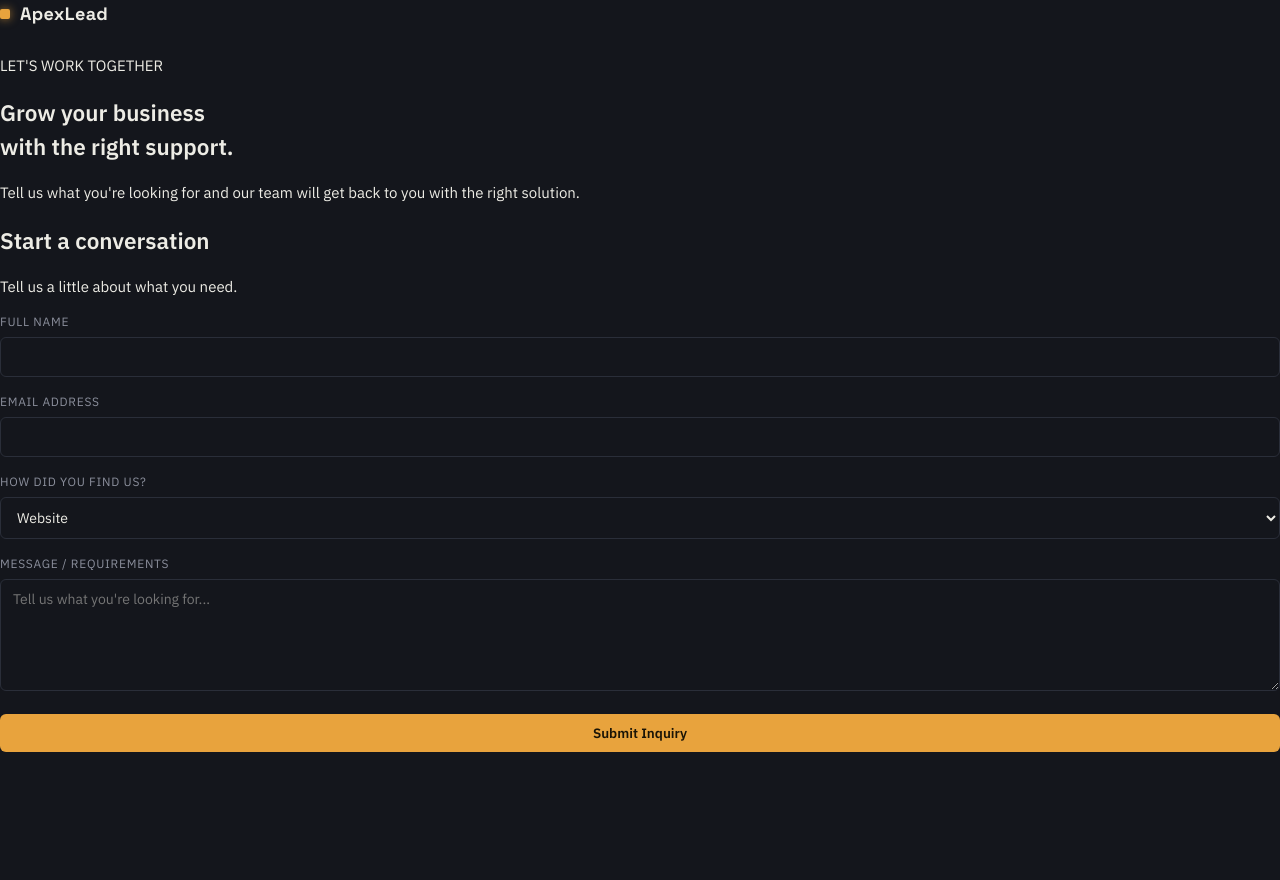
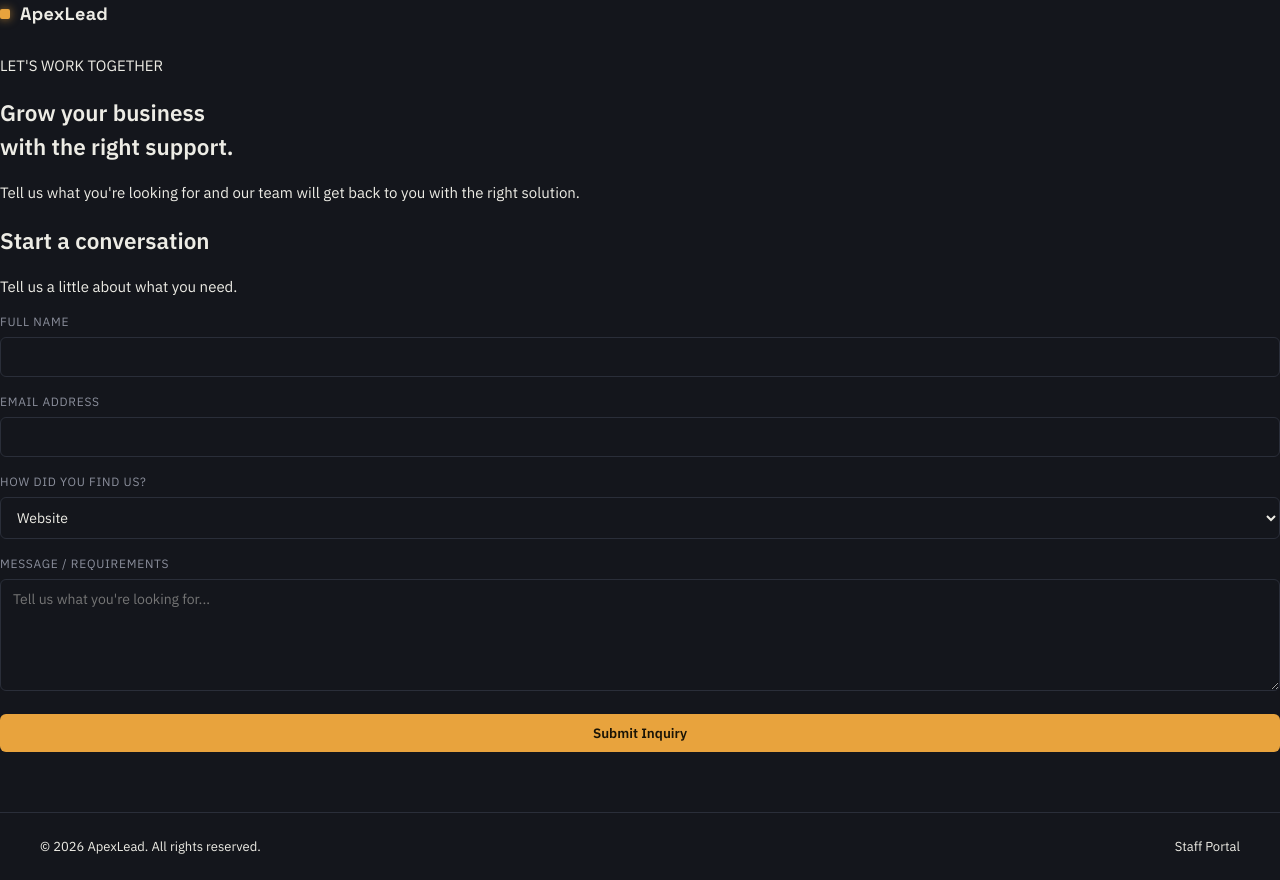
Before and after one commit to ashwinishenoy709-cloud/FUTURE_FS_02, a React (Vite) app in the folder client/: page / in a window 1280 px wide. Before the commit the page ends 800 px from the top, so only its background shows below. Built offline with nearby package versions, Linux system fonts and the light colour scheme; no server answers.

Commit message:
feat: add staff portal access to public site

```diff
--- a/client/src/pages/PublicHome.jsx
+++ b/client/src/pages/PublicHome.jsx
@@ -1,4 +1,5 @@
 import React, { useState } from "react";
+import { Link } from "react-router-dom";
 import { api } from "../api.js";
 
 export default function PublicHome() {
@@ -165,6 +166,12 @@ export default function PublicHome() {
           )}
         </section>
       </main>
+      <footer className="public-footer">
+        <p>© 2026 ApexLead. All rights reserved.</p>
+        <Link to="/admin" className="staff-portal-link">
+            Staff Portal
+        </Link>
+        </footer>
     </div>
   );
 }
--- a/client/src/styles/index.css
+++ b/client/src/styles/index.css
@@ -697,3 +697,30 @@ table.lead-table {
   margin-top: -8px;
   margin-bottom: 14px;
 }
+
+/*----footer----*/
+.public-footer {
+  margin-top: 60px;
+  padding: 24px 40px;
+  border-top: 1px solid var(--border);
+  display: flex;
+  align-items: center;
+  justify-content: space-between;
+  color: var(--muted);
+  font-size: 13px;
+}
+
+.public-footer p {
+  margin: 0;
+}
+
+.staff-portal-link {
+  color: var(--muted);
+  text-decoration: none;
+  font-size: 13px;
+  transition: color 0.2s ease;
+}
+
+.staff-portal-link:hover {
+  color: var(--accent);
+}
```
